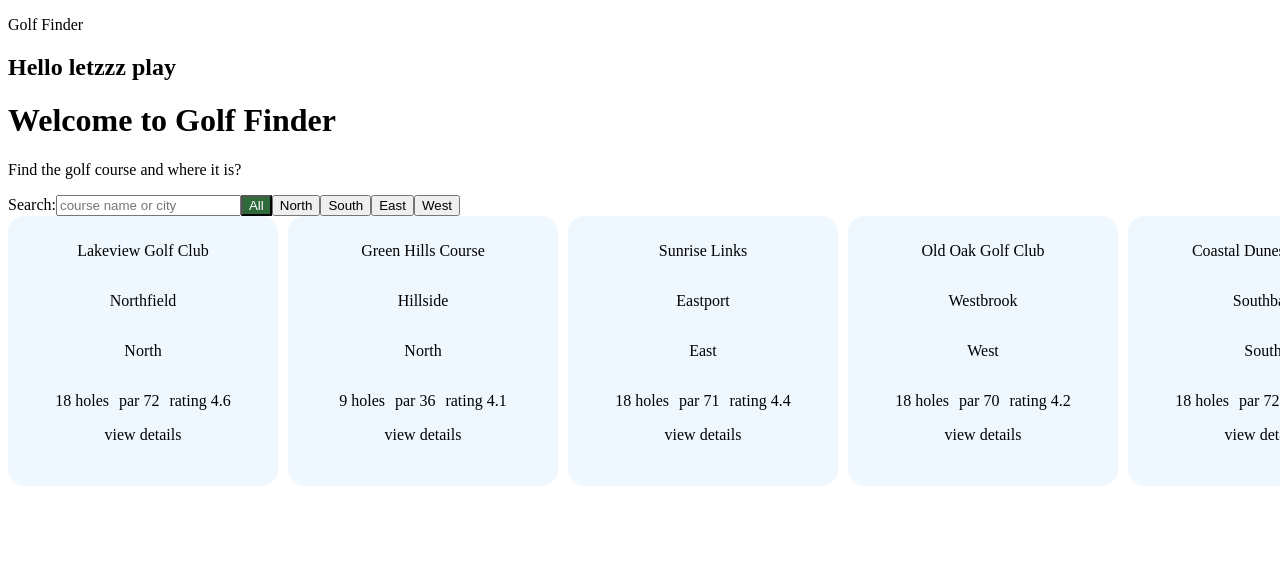
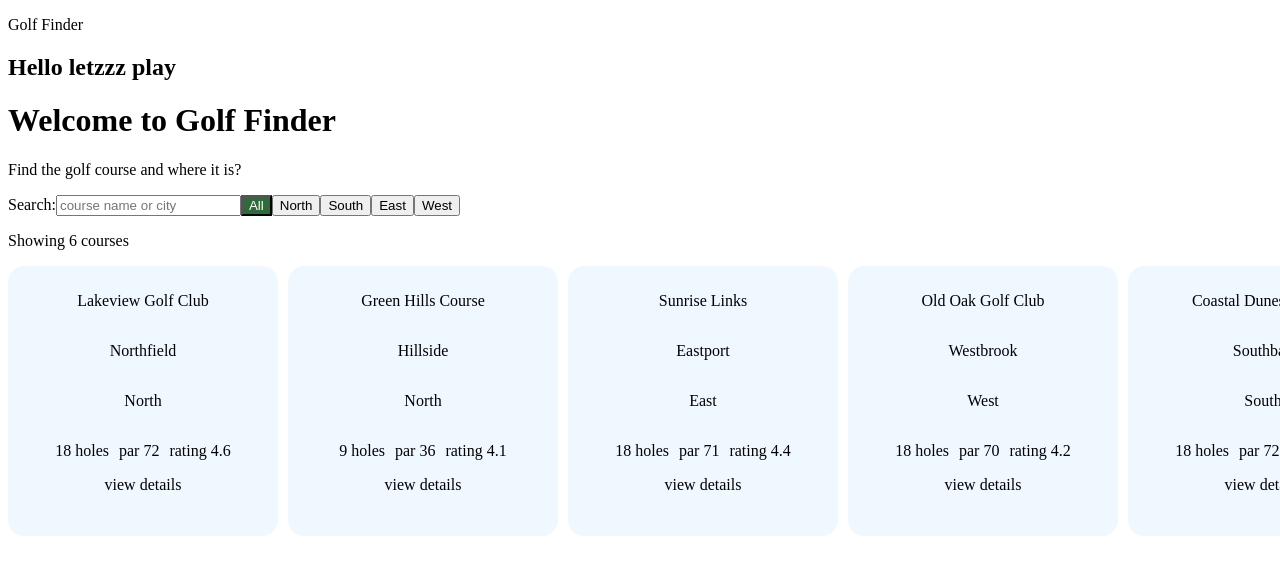
Before and after one commit to suvenasundar/golf-finder, an Angular app: page / in a window 1280 px wide. Shown: the top 574 px of the page. Built offline with nearby package versions, Linux system fonts and the light colour scheme.

Commit message:
feat: show course count and empty state

```diff
--- a/src/app/pages/course-list/course-list.component.html
+++ b/src/app/pages/course-list/course-list.component.html
@@ -1,6 +1,8 @@
 <label for="search">Search:</label>
 <input type="text" id="search" placeholder="course name or city" (input)="onSearch($event)">
 <app-region-chip *ngFor="let r of regions" [region]="r" [selected]="r === selectedRegion" (picked)="selectedRegion = $event"></app-region-chip>
+<p *ngIf="filteredCourses.length > 0">Showing {{filteredCourses.length}} {{filteredCourses.length === 1 ? 'course' : 'courses'}}</p>
+<p *ngIf="filteredCourses.length === 0">No courses match your search</p>
 <div class="course-list">
     <app-course-card *ngFor="let course of filteredCourses" [course]="course"></app-course-card>
 </div>
```
